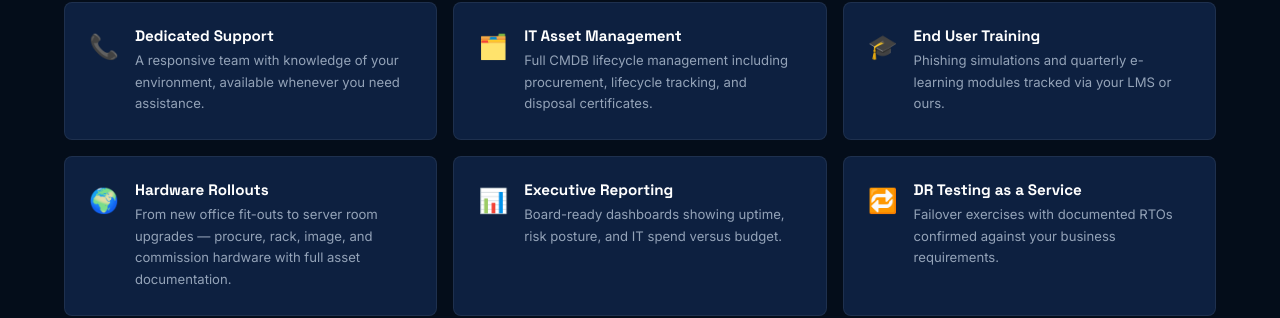
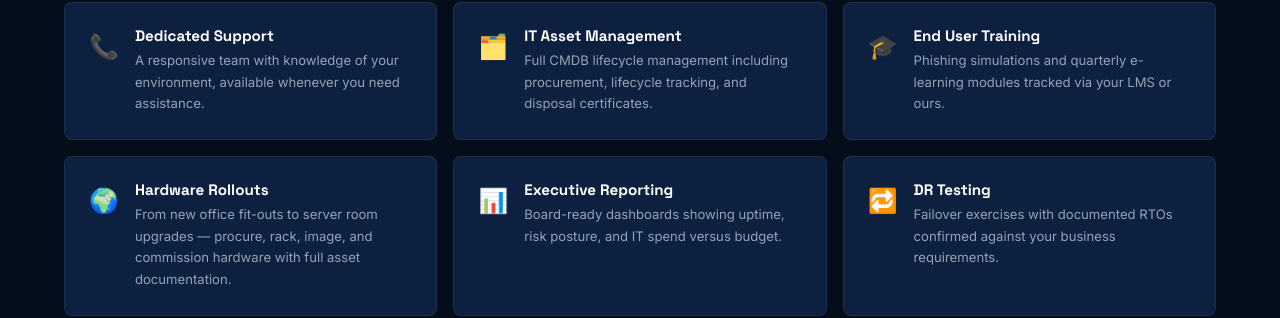
Before and after one commit to Aljabbr/aljabbr.github.io, a plain HTML site: page index.html in a window 1280 px wide. Shown: the part 1966-2284 px from the top of the page. Drawn offline with Linux system fonts and the light colour scheme.

Commit message:
Update index.html

```diff
--- a/index.html
+++ b/index.html
@@ -377,7 +377,7 @@
       <div class="addon-card reveal">
         <div class="icon">🔁</div>
         <div>
-          <h4>DR Testing as a Service</h4>
+          <h4>DR Testing</h4>
           <p>Failover exercises with documented RTOs confirmed against your business requirements.</p>
         </div>
       </div>
```
